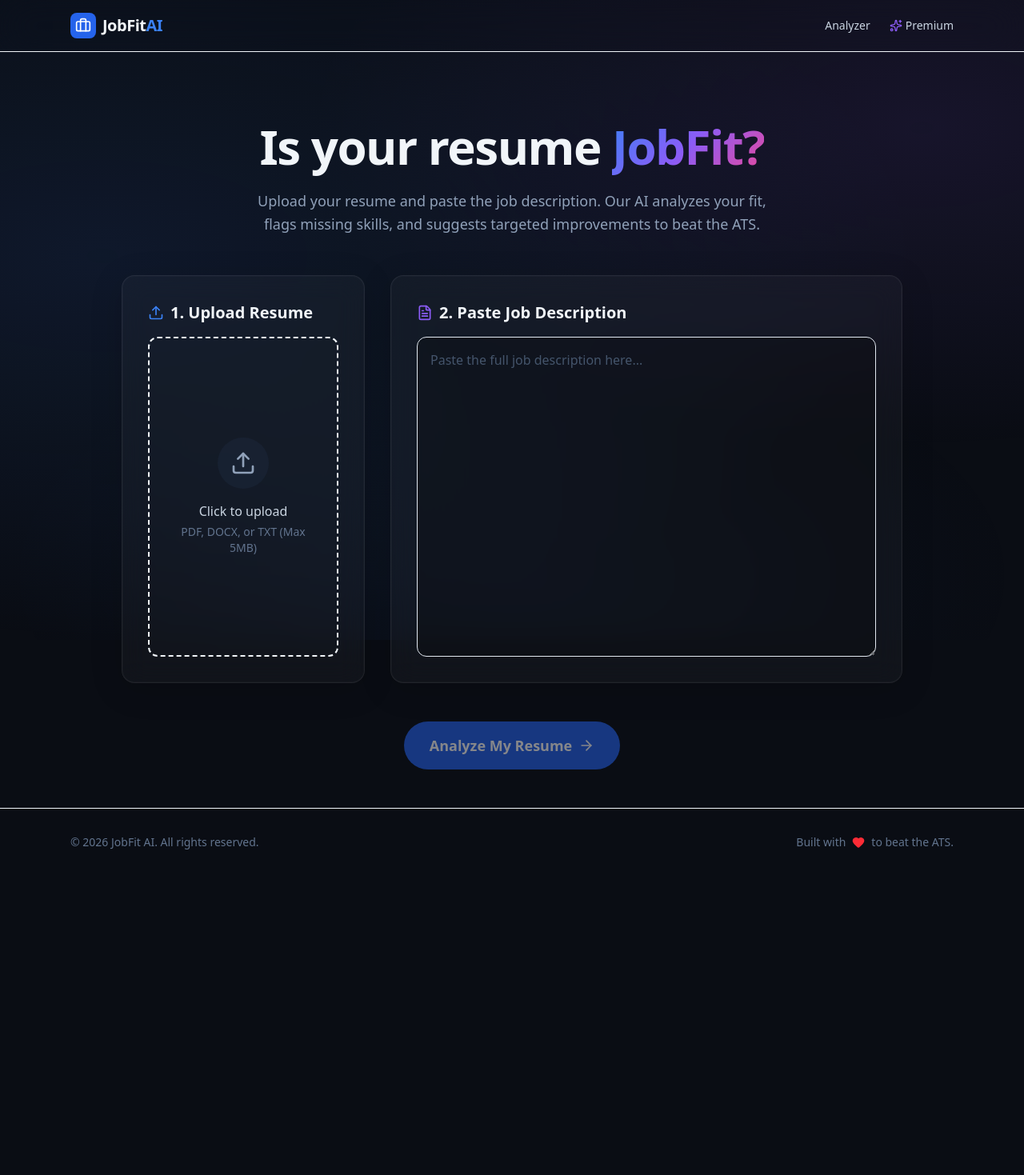
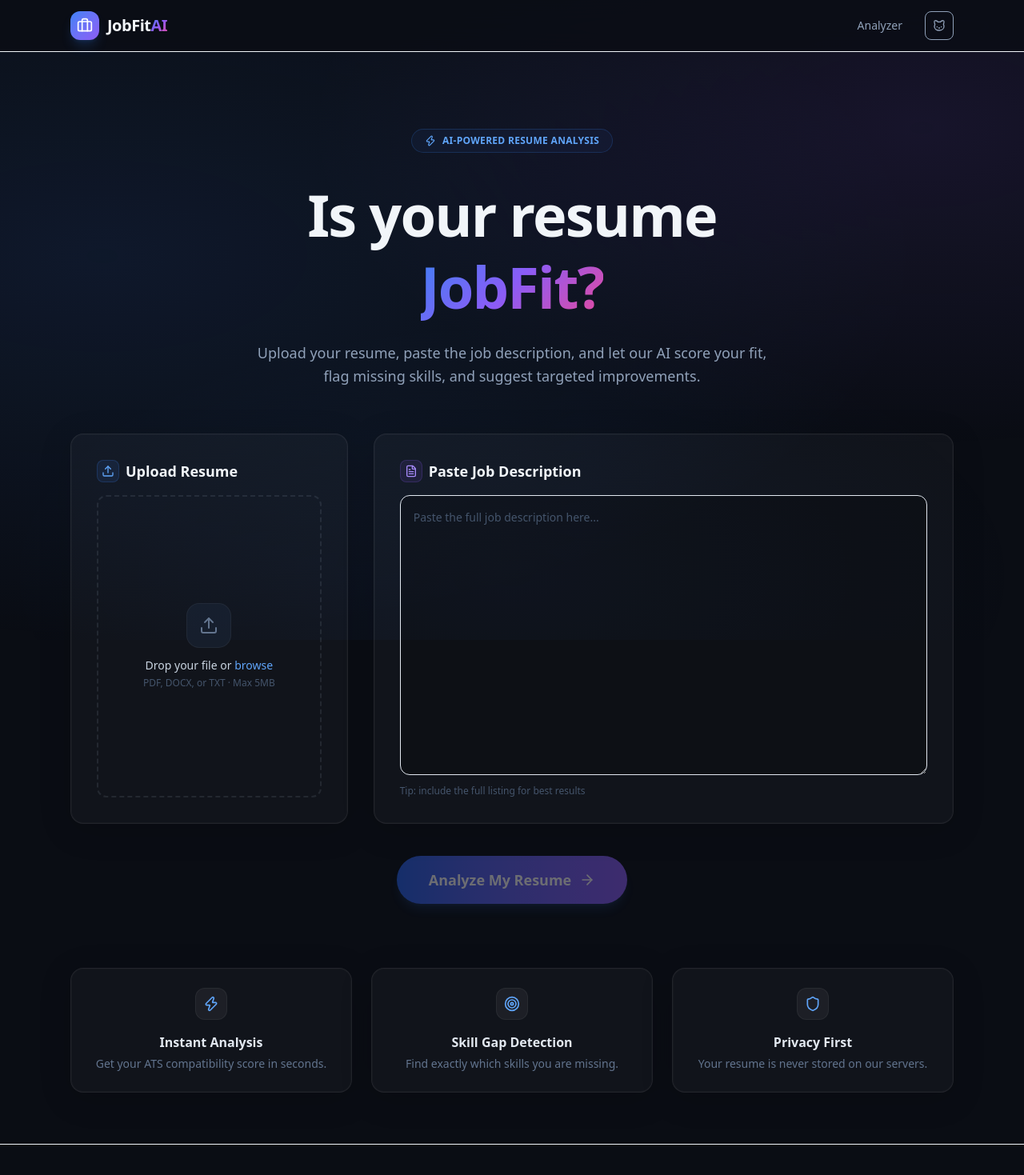
Before and after one commit to jhonbiancent/jobfit-ai, a Next.js app: page / in a window 1280 px wide. Shown: the top 1469 px of the page at 80% size. Before the commit the page ends 1095 px from the top, so only its background shows below. Built offline with nearby package versions, Linux system fonts and the light colour scheme.

Commit message:
feat: added visual elements to the landing page

```diff
--- a/app/page.tsx
+++ b/app/page.tsx
@@ -1,7 +1,7 @@
 'use client';
 
 import { useState } from 'react';
-import { Upload, FileText, ArrowRight, Loader2, Sparkles } from 'lucide-react';
+import { Upload, FileText, ArrowRight, Loader2, Zap, Shield, Target, CheckCircle } from 'lucide-react';
 import { useRouter } from 'next/navigation';
 
 export default function Home() {
@@ -9,11 +9,29 @@ export default function Home() {
   const [jdText, setJdText] = useState('');
   const [isAnalyzing, setIsAnalyzing] = useState(false);
   const [error, setError] = useState<string | null>(null);
+  const [isDragOver, setIsDragOver] = useState(false);
   const router = useRouter();
 
   const handleFileChange = (e: React.ChangeEvent<HTMLInputElement>) => {
     if (e.target.files && e.target.files[0]) {
       setFile(e.target.files[0]);
+    }
+  };
+
+  const handleDragOver = (e: React.DragEvent) => {
+    e.preventDefault();
+    setIsDragOver(true);
+  };
+
+  const handleDragLeave = () => {
+    setIsDragOver(false);
+  };
+
+  const handleDrop = (e: React.DragEvent) => {
+    e.preventDefault();
+    setIsDragOver(false);
+    if (e.dataTransfer.files && e.dataTransfer.files[0]) {
+      setFile(e.dataTransfer.files[0]);
     }
   };
 
@@ -52,26 +70,64 @@ export default function Home() {
     }
   };
 
+  const features = [
+    {
+      icon: <Zap className="w-5 h-5" />,
+      title: 'Instant Analysis',
+      description: 'Get your ATS compatibility score in seconds.'
+    },
+    {
+      icon: <Target className="w-5 h-5" />,
+      title: 'Skill Gap Detection',
+      description: 'Find exactly which skills you are missing.'
+    },
+    {
+      icon: <Shield className="w-5 h-5" />,
+      title: 'Privacy First',
+      description: 'Your resume is never stored on our servers.'
+    },
+  ];
+
   return (
-    <main className="max-w-5xl mx-auto px-6 py-12 flex flex-col items-center">
-      <div className="text-center mb-12 mt-10">
-
-        <h1 className="text-5xl md:text-6xl font-extrabold mb-6 tracking-tight">
-          Is your resume <span className="gradient-text">JobFit?</span>
+    <main className="max-w-6xl mx-auto px-6 py-8 md:py-16 flex flex-col items-center">
+      {/* Hero */}
+      <div className="text-center mb-14 mt-4 md:mt-8 animate-fade-in-up">
+        <div className="inline-flex items-center gap-2 px-4 py-1.5 rounded-full border border-brand-500/20 bg-brand-500/5 text-brand-400 mb-8">
+          <Zap className="w-3.5 h-3.5" />
+          <span className="text-xs font-semibold tracking-wide uppercase">AI-Powered Resume Analysis</span>
+        </div>
+        <h1 className="text-4xl sm:text-5xl md:text-6xl lg:text-7xl font-extrabold mb-6 tracking-tight leading-tight">
+          Is your resume<br className="hidden sm:block" />
+          <span className="gradient-text"> JobFit?</span>
         </h1>
-        <p className="text-lg text-slate-400 max-w-2xl mx-auto leading-relaxed">
-          Upload your resume and paste the job description. Our AI analyzes your fit, flags missing skills, and suggests targeted improvements to beat the ATS.
+        <p className="text-base md:text-lg text-slate-400 max-w-2xl mx-auto leading-relaxed">
+          Upload your resume, paste the job description, and let our AI score your fit,
+          flag missing skills, and suggest targeted improvements.
         </p>
       </div>
 
-      <div className="grid grid-cols-1 lg:grid-cols-3 gap-8 w-full">
+      {/* Main Input Grid */}
+      <div className="grid grid-cols-1 lg:grid-cols-3 gap-6 lg:gap-8 w-full animate-fade-in-up delay-200">
         {/* Resume Upload */}
-        <div className="glass-card p-6 md:p-8 flex flex-col lg:col-span-1 min-h-[250px] lg:min-h-full">
-          <h2 className="text-xl font-semibold mb-4 flex items-center gap-2">
-            <Upload className="w-5 h-5 text-brand-500" />
-            1. Upload Resume
+        <div className="glass-card p-6 md:p-8 flex flex-col lg:col-span-1">
+          <h2 className="text-lg font-semibold mb-4 flex items-center gap-2">
+            <div className="w-7 h-7 rounded-lg bg-brand-500/10 border border-brand-500/20 flex items-center justify-center">
+              <Upload className="w-4 h-4 text-brand-400" />
+            </div>
+            Upload Resume
           </h2>
-          <div className="flex-1 border-2 border-dashed border-card-border rounded-xl p-4 md:p-8 flex flex-col items-center justify-center text-center transition-colors hover:border-brand-500/50 relative">
+          <div
+            onDragOver={handleDragOver}
+            onDragLeave={handleDragLeave}
+            onDrop={handleDrop}
+            className={`flex-1 border-2 border-dashed rounded-xl p-4 md:p-6 flex flex-col items-center justify-center text-center relative min-h-[200px] lg:min-h-0 transition-all duration-300 ${
+              isDragOver
+                ? 'border-brand-500 bg-brand-500/5'
+                : file
+                  ? 'border-green-500/30 bg-green-500/5'
+                  : 'upload-zone-idle border-card-border'
+            }`}
+          >
             <input
               type="file"
               accept=".pdf,.docx,.txt"
@@ -80,21 +136,23 @@ export default function Home() {
             />
             {file ? (
               <div className="flex flex-col items-center gap-3">
-                <div className="w-14 h-14 md:w-16 md:h-16 rounded-full bg-brand-500/20 flex items-center justify-center">
-                  <FileText className="w-6 h-6 md:w-8 md:h-8 text-brand-500" />
+                <div className="w-14 h-14 rounded-2xl bg-green-500/10 border border-green-500/20 flex items-center justify-center">
+                  <CheckCircle className="w-7 h-7 text-green-400" />
                 </div>
-                <div>
-                  <p className="font-medium text-slate-200 break-all px-2 text-sm md:text-base">{file.name}</p>
-                  <p className="text-xs md:text-sm text-slate-400">{(file.size / 1024 / 1024).toFixed(2)} MB</p>
+                <div className="text-center">
+                  <p className="font-medium text-slate-200 break-all px-2 text-sm">{file.name}</p>
+                  <p className="text-xs text-slate-500 mt-1">{(file.size / 1024 / 1024).toFixed(2)} MB · Ready</p>
                 </div>
               </div>
             ) : (
               <>
-                <div className="w-14 h-14 md:w-16 md:h-16 rounded-full bg-slate-800/50 flex items-center justify-center mb-3 md:mb-4">
-                  <Upload className="w-6 h-6 md:w-8 md:h-8 text-slate-400" />
+                <div className="w-14 h-14 rounded-2xl bg-slate-800/50 border border-white/5 flex items-center justify-center mb-3">
+                  <Upload className="w-6 h-6 text-slate-500" />
                 </div>
-                <p className="font-medium text-slate-300 mb-1 text-sm md:text-base">Click to upload</p>
-                <p className="text-xs md:text-sm text-slate-500">PDF, DOCX, or TXT (Max 5MB)</p>
+                <p className="font-medium text-slate-300 mb-1 text-sm">
+                  Drop your file or <span className="text-brand-400">browse</span>
+                </p>
+                <p className="text-xs text-slate-600">PDF, DOCX, or TXT · Max 5MB</p>
               </>
             )}
           </div>
@@ -102,35 +160,44 @@ export default function Home() {
 
         {/* Job Description */}
         <div className="glass-card p-6 md:p-8 flex flex-col lg:col-span-2">
-          <h2 className="text-xl font-semibold mb-4 flex items-center gap-2">
-            <FileText className="w-5 h-5 text-accent" />
-            2. Paste Job Description
+          <h2 className="text-lg font-semibold mb-4 flex items-center gap-2">
+            <div className="w-7 h-7 rounded-lg bg-accent/10 border border-accent/20 flex items-center justify-center">
+              <FileText className="w-4 h-4 text-accent-400" />
+            </div>
+            Paste Job Description
           </h2>
           <textarea
             value={jdText}
             onChange={(e) => setJdText(e.target.value)}
             placeholder="Paste the full job description here..."
-            className="flex-1 w-full min-h-[300px] lg:min-h-[400px] bg-black/20 border border-card-border rounded-xl p-4 text-slate-200 placeholder:text-slate-600 focus:outline-none focus:ring-2 focus:ring-accent/50 resize-y"
+            className="flex-1 w-full min-h-[280px] lg:min-h-[350px] bg-black/20 border border-card-border rounded-xl p-4 text-sm text-slate-200 placeholder:text-slate-600 focus:outline-none focus:ring-2 focus:ring-accent/30 focus:border-accent/30 resize-y transition-all leading-relaxed"
           ></textarea>
+          <div className="flex items-center justify-between mt-3">
+            <p className="text-xs text-slate-600">
+              {jdText.length > 0 ? `${jdText.split(/\s+/).filter(Boolean).length} words` : 'Tip: include the full listing for best results'}
+            </p>
+          </div>
         </div>
       </div>
 
+      {/* Error */}
       {error && (
-        <div className="mt-8 p-4 bg-red-500/10 border border-red-500/20 text-red-400 rounded-lg w-full max-w-2xl text-center">
+        <div className="mt-8 p-4 bg-red-500/10 border border-red-500/20 text-red-400 rounded-xl w-full max-w-2xl text-center text-sm animate-fade-in-up">
           {error}
         </div>
       )}
 
-      <div className="mt-12">
+      {/* CTA Button */}
+      <div className="mt-10 animate-fade-in-up delay-300">
         <button
           onClick={handleAnalyze}
           disabled={!file || !jdText.trim() || isAnalyzing}
-          className="group relative inline-flex items-center gap-2 px-8 py-4 bg-brand-600 hover:bg-brand-500 text-white rounded-full font-bold text-lg transition-all disabled:opacity-50 disabled:cursor-not-allowed overflow-hidden"
+          className="btn-glow group relative inline-flex items-center gap-2.5 px-10 py-4 bg-gradient-to-r from-brand-600 to-accent text-white rounded-full font-bold text-lg transition-all disabled:opacity-40 disabled:cursor-not-allowed shadow-lg shadow-brand-500/20 hover:shadow-brand-500/40 hover:scale-[1.02] active:scale-[0.98]"
         >
           {isAnalyzing ? (
             <>
               <Loader2 className="w-5 h-5 animate-spin" />
-              Analyzing Fit...
+              Analyzing...
             </>
           ) : (
             <>
@@ -140,6 +207,19 @@ export default function Home() {
           )}
         </button>
       </div>
+
+      {/* Feature Cards */}
+      <div className="grid grid-cols-1 sm:grid-cols-3 gap-4 md:gap-6 w-full mt-20 animate-fade-in-up delay-400">
+        {features.map((feature, i) => (
+          <div key={i} className="glass-card p-6 text-center group">
+            <div className="w-10 h-10 rounded-xl bg-white/5 border border-white/5 flex items-center justify-center mx-auto mb-4 text-brand-400 group-hover:text-white group-hover:bg-brand-500/20 group-hover:border-brand-500/20 transition-all">
+              {feature.icon}
+            </div>
+            <h3 className="font-semibold text-slate-200 mb-1">{feature.title}</h3>
+            <p className="text-sm text-slate-500 leading-relaxed">{feature.description}</p>
+          </div>
+        ))}
+      </div>
     </main>
   );
 }
--- a/components/ui/Footer.tsx
+++ b/components/ui/Footer.tsx
@@ -1,14 +1,42 @@
-import { Heart } from 'lucide-react';
+import { Heart, Briefcase } from 'lucide-react';
+import Link from 'next/link';
 
 export default function Footer() {
   return (
     <footer className="w-full border-t border-card-border mt-auto">
-      <div className="max-w-6xl mx-auto px-6 py-8 flex flex-col md:flex-row items-center justify-between gap-4">
-        <p className="text-sm text-slate-500">
-          © {new Date().getFullYear()} JobFit AI. All rights reserved.
-        </p>
-        <div className="flex items-center gap-1 text-sm text-slate-500">
-          Built with <Heart className="w-4 h-4 text-red-500 mx-1" fill="currentColor" /> to beat the ATS.
+      <div className="max-w-6xl mx-auto px-6 py-10">
+        <div className="flex flex-col md:flex-row items-center justify-between gap-6">
+          {/* Brand */}
+          <div className="flex flex-col items-center md:items-start gap-2">
+            <Link href="/" className="flex items-center gap-2">
+              <div className="w-7 h-7 rounded-lg bg-gradient-to-br from-brand-500 to-accent flex items-center justify-center">
+                <Briefcase className="w-4 h-4 text-white" />
+              </div>
+              <span className="text-lg font-bold tracking-tight">
+                JobFit<span className="gradient-text">AI</span>
+              </span>
+            </Link>
+            <p className="text-xs text-slate-600 max-w-xs text-center md:text-left">
+              AI-powered resume analysis to help you land your dream job.
+            </p>
+          </div>
+
+          {/* Links */}
+          <div className="flex items-center gap-6 text-sm text-slate-500">
+            <Link href="/" className="hover:text-slate-300 transition-colors">Analyzer</Link>
+            <span className="text-slate-700">·</span>
+            <a href="https://github.com" target="_blank" rel="noopener noreferrer" className="hover:text-slate-300 transition-colors">GitHub</a>
+          </div>
+        </div>
+
+        {/* Bottom bar */}
+        <div className="mt-8 pt-6 border-t border-white/5 flex flex-col md:flex-row items-center justify-between gap-3">
+          <p className="text-xs text-slate-600">
+            © {new Date().getFullYear()} JobFit AI. All rights reserved.
+          </p>
+          <div className="flex items-center gap-1 text-xs text-slate-600">
+            Built with <Heart className="w-3 h-3 text-red-500 mx-0.5" fill="currentColor" /> to beat the ATS.
+          </div>
         </div>
       </div>
     </footer>
--- a/components/ui/Header.tsx
+++ b/components/ui/Header.tsx
@@ -1,25 +1,32 @@
 import Link from 'next/link';
-import { Sparkles, Briefcase } from 'lucide-react';
+import { Briefcase, Cat } from 'lucide-react';
 
 export default function Header() {
   return (
-    <header className="sticky top-0 z-50 w-full border-b border-card-border bg-background/80 backdrop-blur-xl">
+    <header className="sticky top-0 z-50 w-full border-b border-card-border bg-[var(--background)]/80 backdrop-blur-xl">
       <div className="max-w-6xl mx-auto px-6 h-16 flex items-center justify-between">
-        <Link href="/" className="flex items-center gap-2 group">
-          <div className="w-8 h-8 rounded-lg bg-brand-600 flex items-center justify-center group-hover:bg-brand-500 transition-colors">
+        <Link href="/" className="flex items-center gap-2.5 group">
+          <div className="w-9 h-9 rounded-xl bg-gradient-to-br from-brand-500 to-accent flex items-center justify-center shadow-lg shadow-brand-500/20 group-hover:shadow-brand-500/40 transition-shadow">
             <Briefcase className="w-5 h-5 text-white" />
           </div>
           <span className="text-xl font-bold tracking-tight">
-            JobFit<span className="text-brand-500">AI</span>
+            JobFit<span className="gradient-text">AI</span>
           </span>
         </Link>
-        <nav className="flex items-center gap-6">
-          <Link href="/" className="text-sm font-medium text-slate-300 hover:text-white transition-colors">
+        <nav className="flex items-center gap-4">
+          <Link
+            href="/"
+            className="text-sm font-medium text-slate-400 hover:text-white transition-colors px-3 py-2 rounded-lg hover:bg-white/5"
+          >
             Analyzer
           </Link>
-          <a href="#" className="text-sm font-medium text-slate-300 hover:text-white transition-colors flex items-center gap-1">
-            <Sparkles className="w-4 h-4 text-accent" />
-            Premium
+          <a
+            href="https://github.com"
+            target="_blank"
+            rel="noopener noreferrer"
+            className="w-9 h-9 rounded-lg border border-card-border flex items-center justify-center text-slate-400 hover:text-white hover:border-white/20 hover:bg-white/5 transition-all"
+          >
+            <Cat className="w-4 h-4" />
           </a>
         </nav>
       </div>
```
Also changed, not shown: app/dashboard/page.tsx (+123 -53 lines), app/layout.tsx (+6 -5 lines).
